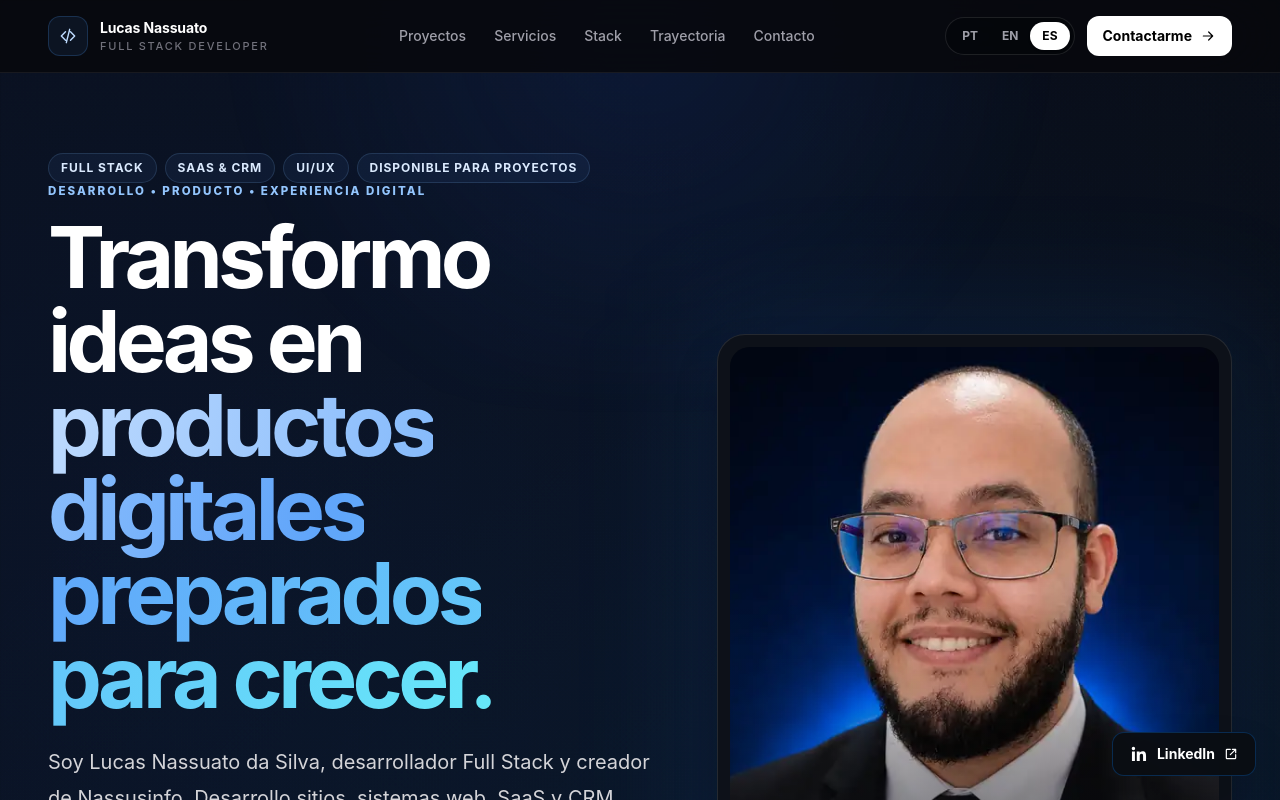
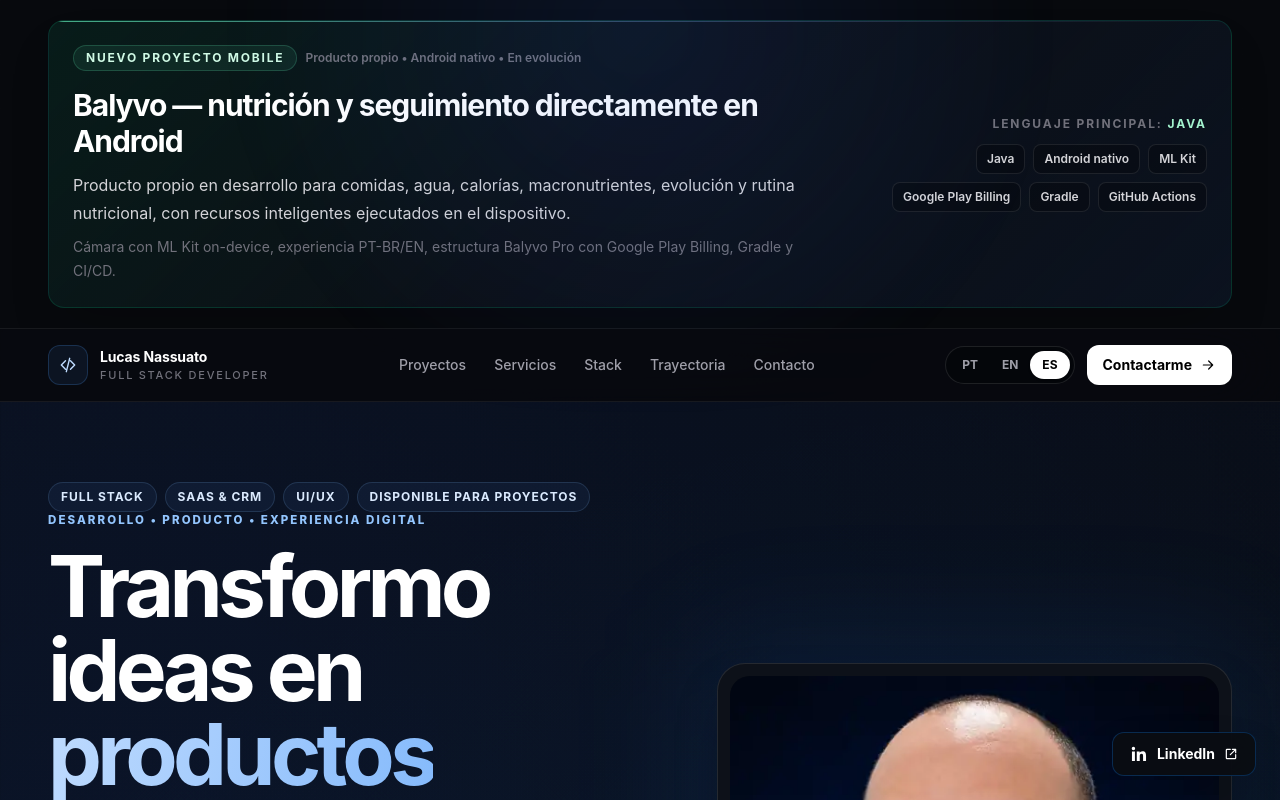
Before and after one commit to lucasnassuato2025-cloud/portfolio-lucas, a Next.js app: page /es in a window 1280 px wide. Shown: the top 800 px of the page. Built offline with nearby package versions, Linux system fonts and the light colour scheme.

Commit message:
feat: feature Balyvo on Spanish portfolio

```diff
--- a/app/es/page.tsx
+++ b/app/es/page.tsx
@@ -1,8 +1,14 @@
+import { BalyvoSpotlight } from '../_components/balyvo-spotlight'
 import { PortfolioPage } from '../_components/portfolio-page'
 import { getPortfolioMetadata } from '../portfolio-metadata'
 
 export const metadata = getPortfolioMetadata('es')
 
 export default function SpanishPortfolioPage() {
-  return <PortfolioPage locale="es" />
+  return (
+    <>
+      <BalyvoSpotlight locale="es" />
+      <PortfolioPage locale="es" />
+    </>
+  )
 }
```
